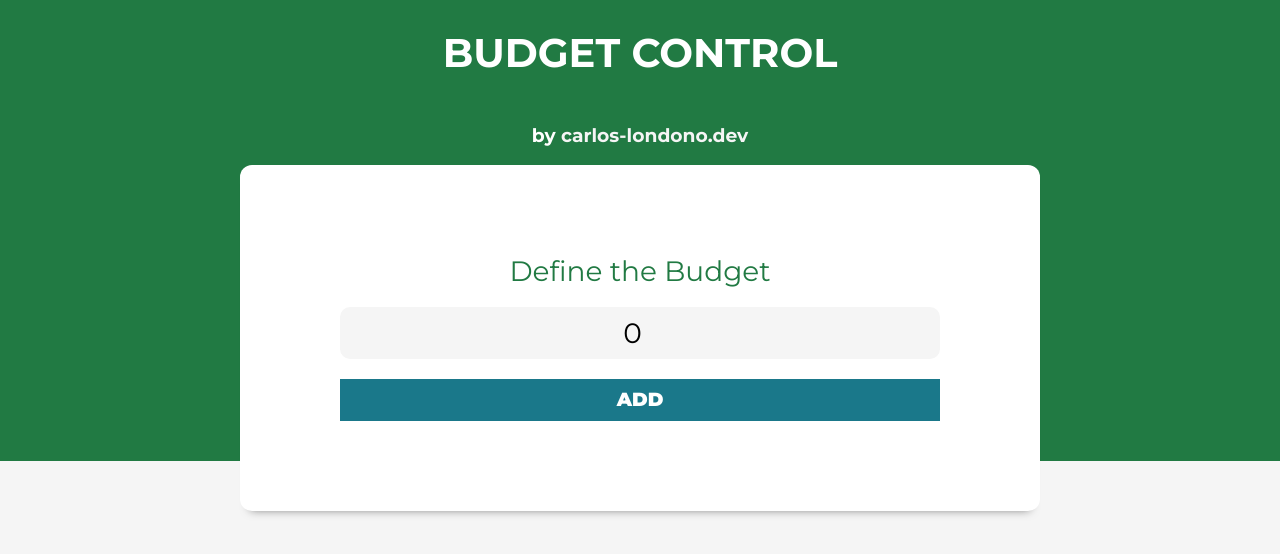
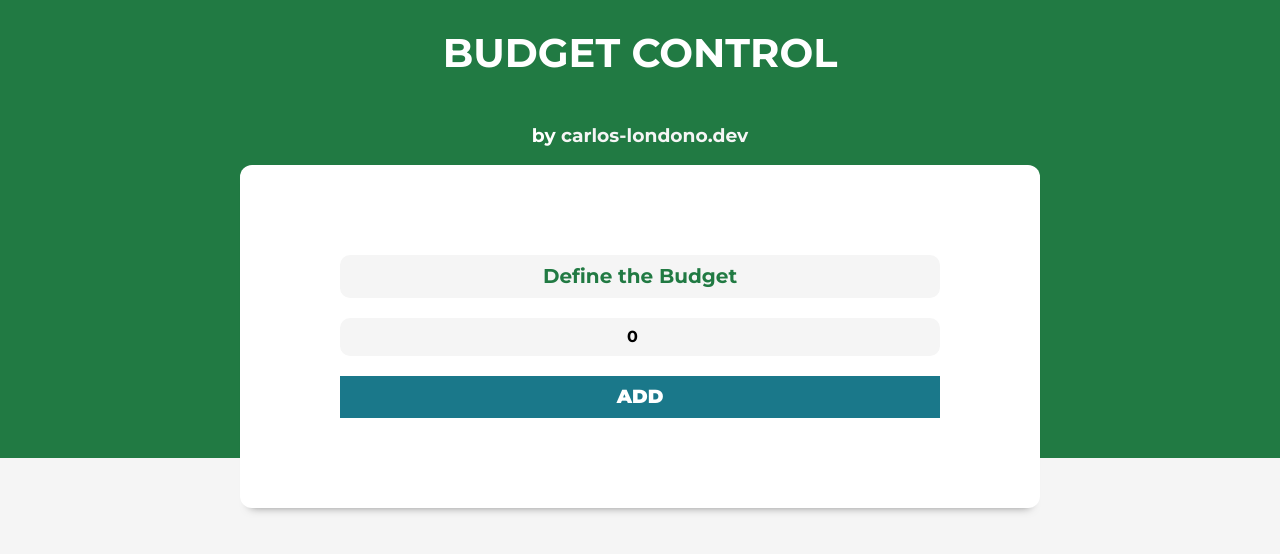
Before and after one commit to ClondonoM/react-budget-control-app, a React (Vite) app: page / in a window 1280 px wide. Shown: the top 554 px of the page. Built offline with nearby package versions, Linux system fonts and the light colour scheme.

Commit message:
fixing budget style

```diff
--- a/src/components/NewBudget.jsx
+++ b/src/components/NewBudget.jsx
@@ -16,10 +16,9 @@ const NewBudget = ({ budget, setBudget, setValidBudget }) => {
   return (
     <div onSubmit={haldleBudget} className='budget-container container shade'>
       <form className='form'>
-        <div className='field'>
-          <label htmlFor=''>Define the Budget</label>
+        <div className='field-budget'>
+          <label>Define the Budget</label>
           <input
-            className='new-budget'
             type='number'
             placeholder='Add your Budget'
             value={budget}
--- a/src/index.css
+++ b/src/index.css
@@ -95,7 +95,8 @@ header h1 {
   border-bottom: 2px solid var(--color-primary);
 }
 .form .field {
-  display: grid;
+  display: flex;
+
   margin-bottom: 2rem;
 }
 
@@ -128,7 +129,7 @@ header h1 {
   width: 100%;
   transition: background-color 300ms ease;
 }
-@media (min-width: 768px) {
+@media (min-width: 420px) {
   .form input[type='submit'] {
     display: block;
     padding: 1rem 5rem;
@@ -162,8 +163,6 @@ header h1 {
   background-color: var(--white);
   border-left: 5px solid #b91c1c;
   color: #b91c1c;
-}
-.alert.success {
 }
 
 .container {
@@ -203,6 +202,27 @@ header h1 {
 .form input[type='number'].new-budget {
   font-size: 2.8rem;
   text-align: center;
+}
+
+.field-budget {
+  display: flex;
+  flex-direction: column;
+}
+
+.field-budget label,
+.field-budget input {
+  text-align: center;
+  font-weight: 600;
+  background-color: var(--lightGrey);
+  border-radius: 1rem;
+  padding: 1rem;
+  border: none;
+  flex: 1;
+  font-size: 2rem;
+}
+
+.field-budget label {
+  font-weight: 600;
 }
 
 .budget-container svg {
```
Also changed, not shown: 1 other file (tests, documents, lock files or other folders).
